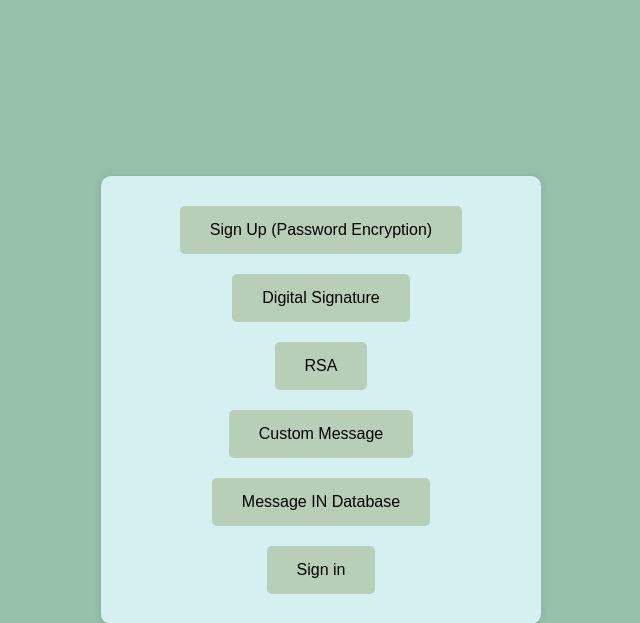
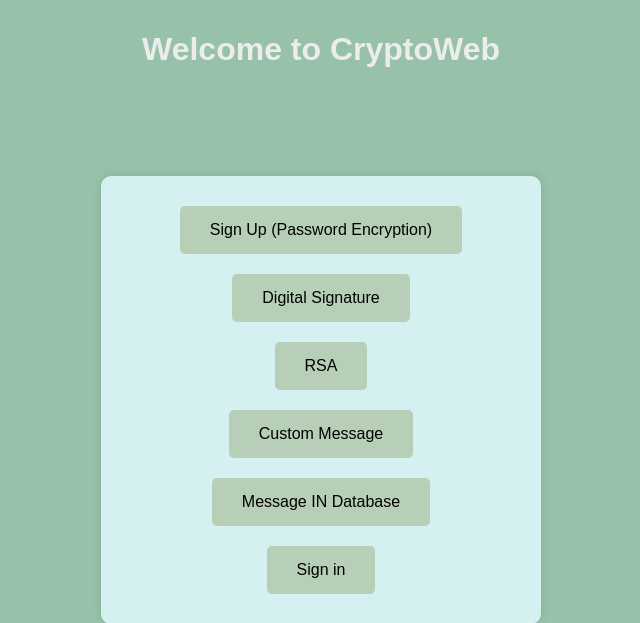
Before and after one commit to 6410685090/CN322, a Django app: page / in a window 1280 px wide. Shown: the top 623 px of the page, without its empty margins (319-959 px from the left). Run offline with Django 5.2, Linux system fonts and the light colour scheme.

Commit message:
Add title

```diff
--- a/cryptoweb/static/cryptoweb/index.css
+++ b/cryptoweb/static/cryptoweb/index.css
@@ -11,6 +11,12 @@ body {
     margin: 0;
     background-color: var(--c5);
     font-family: var(--font);
+}
+
+.header {
+    color: rgb(236, 236, 236);
+    padding: 10px 0;
+    text-align: center;
 }
 
 .container {
--- a/cryptoweb/templates/cryptoweb/index.html
+++ b/cryptoweb/templates/cryptoweb/index.html
@@ -7,6 +7,9 @@
     <title>Home</title>
 </head>
 <body>
+    <div class="header">
+        <h1>Welcome to CryptoWeb</h1>
+    </div>
     <div class="container">
         <a href="{% url 'signup' %}">Sign Up (Password Encryption)</a>
         <a href="{% url 'digital' %}">Digital Signature</a>
```
Also changed, not shown: db.sqlite3.
